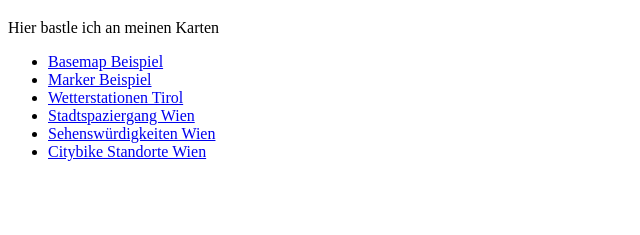
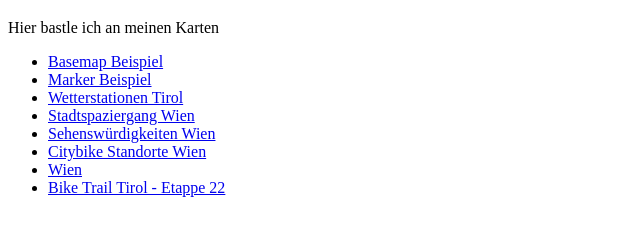
Before and after one commit to valerieoswald/valerieoswald.github.io, a plain HTML site: page index.html in a window 1280 px wide. Shown: the part 61-296 px from the top of the page, without its empty margins (0-640 px from the left). Drawn offline with Linux system fonts and the light colour scheme.

Commit message:
index erweitert

```diff
--- a/index.html
+++ b/index.html
@@ -16,6 +16,8 @@
         <li> <a href="wien.html">Stadtspaziergang Wien</a> </li>
         <li> <a href="sehenswürdigkeiten.html">Sehenswürdigkeiten Wien</a> </li>
         <li> <a href="citybike.html">Citybike Standorte Wien</a> </li>
+        <li> <a href="wien_ogd/index.html">Wien</a> </li>
+        <li> <a href="biketirol/index.html">Bike Trail Tirol - Etappe 22</a> </li>
     </ul>
 
 </body>
```
